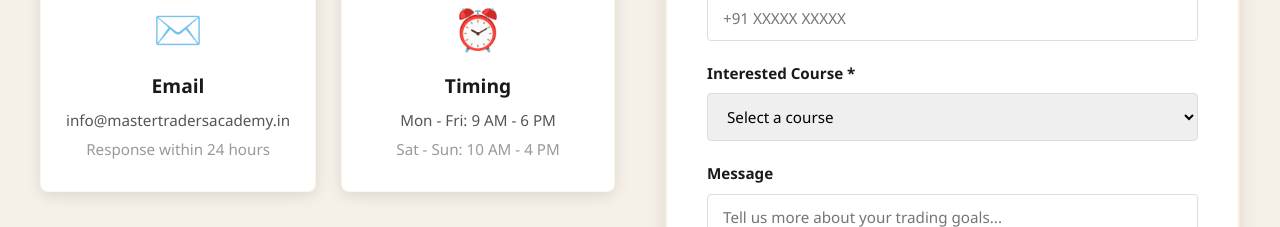
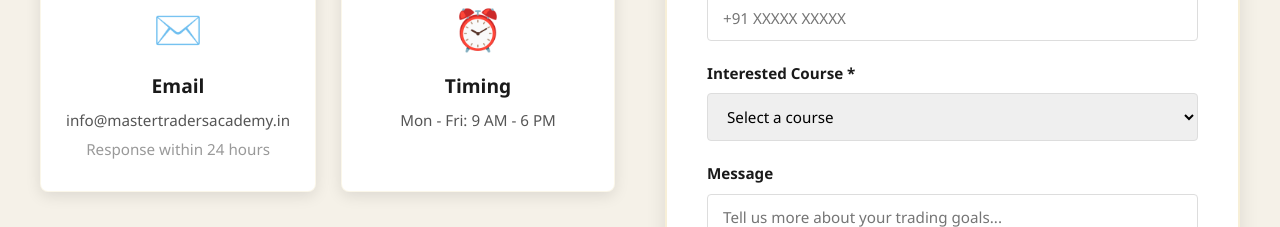
Before and after one commit to Nagashree545/MTA, a React (Create React App) app: page / in a window 1280 px wide. Shown: the part 6960-7187 px from the top of the page. Built offline with nearby package versions, Linux system fonts and the light colour scheme.

Commit message:
first commit

```diff
--- a/src/Components/Contact.jsx
+++ b/src/Components/Contact.jsx
@@ -66,7 +66,7 @@ export default function ContactSection() {
               <div className={styles.icon}>⏰</div>
               <h3>Timing</h3>
               <p>Mon - Fri: 9 AM - 6 PM</p>
-              <p className={styles.subtext}>Sat - Sun: 10 AM - 4 PM</p>
+              {/* <p className={styles.subtext}>Sat - Sun: 10 AM - 4 PM</p> */}
             </div>
           </div>
 
```
